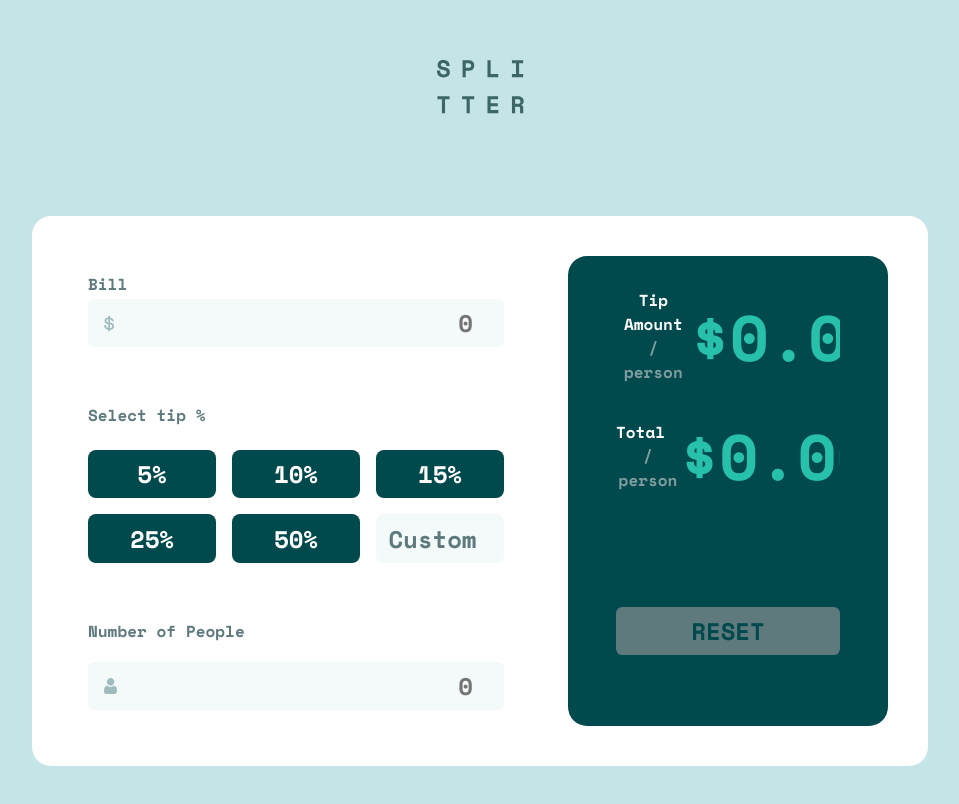
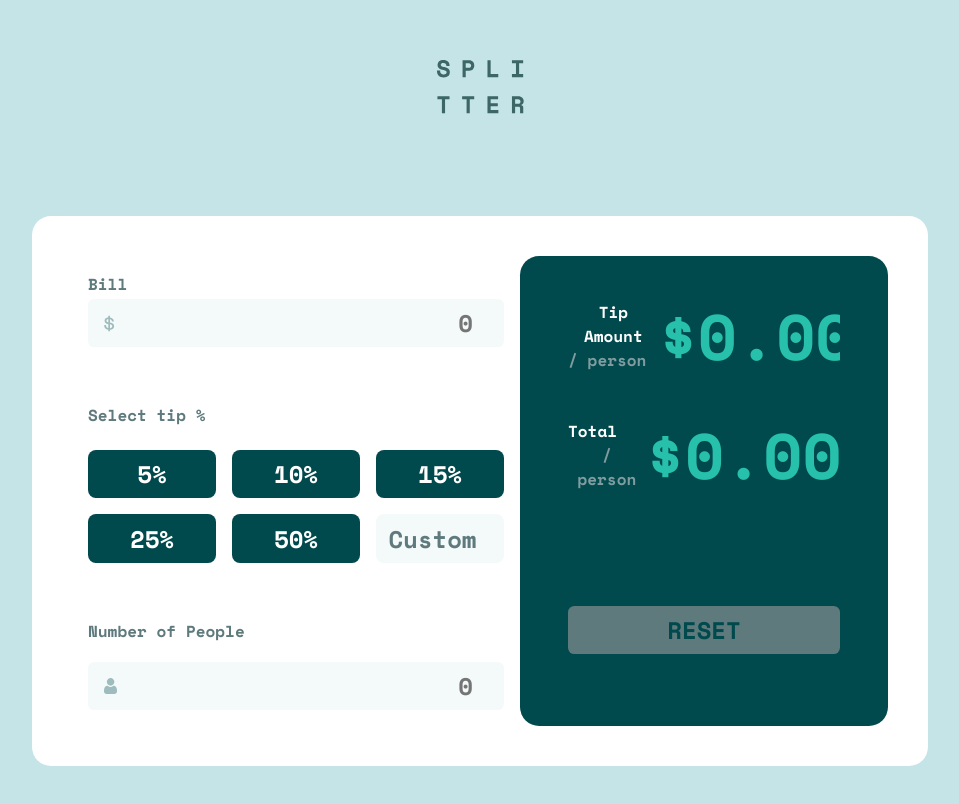
Before and after one commit to Leandro-pixel/Tip-Calculator, a React (Vite) app: page / in a window 1280 px wide. Shown: the part 132-936 px from the top of the page, without its empty margins (160-1119 px from the left). Built offline with nearby package versions, Linux system fonts and the light colour scheme.

Commit message:
fix: fixing media quey

```diff
--- a/src/styles/components/display.sass
+++ b/src/styles/components/display.sass
@@ -7,8 +7,10 @@
     padding: 2rem 3rem
     display: flex
     flex-direction: column
-    width: 20rem
+    width: 30rem
     gap: 1.5rem
+    @include mixins.xs
+        width: 20rem
 
 
 
```
